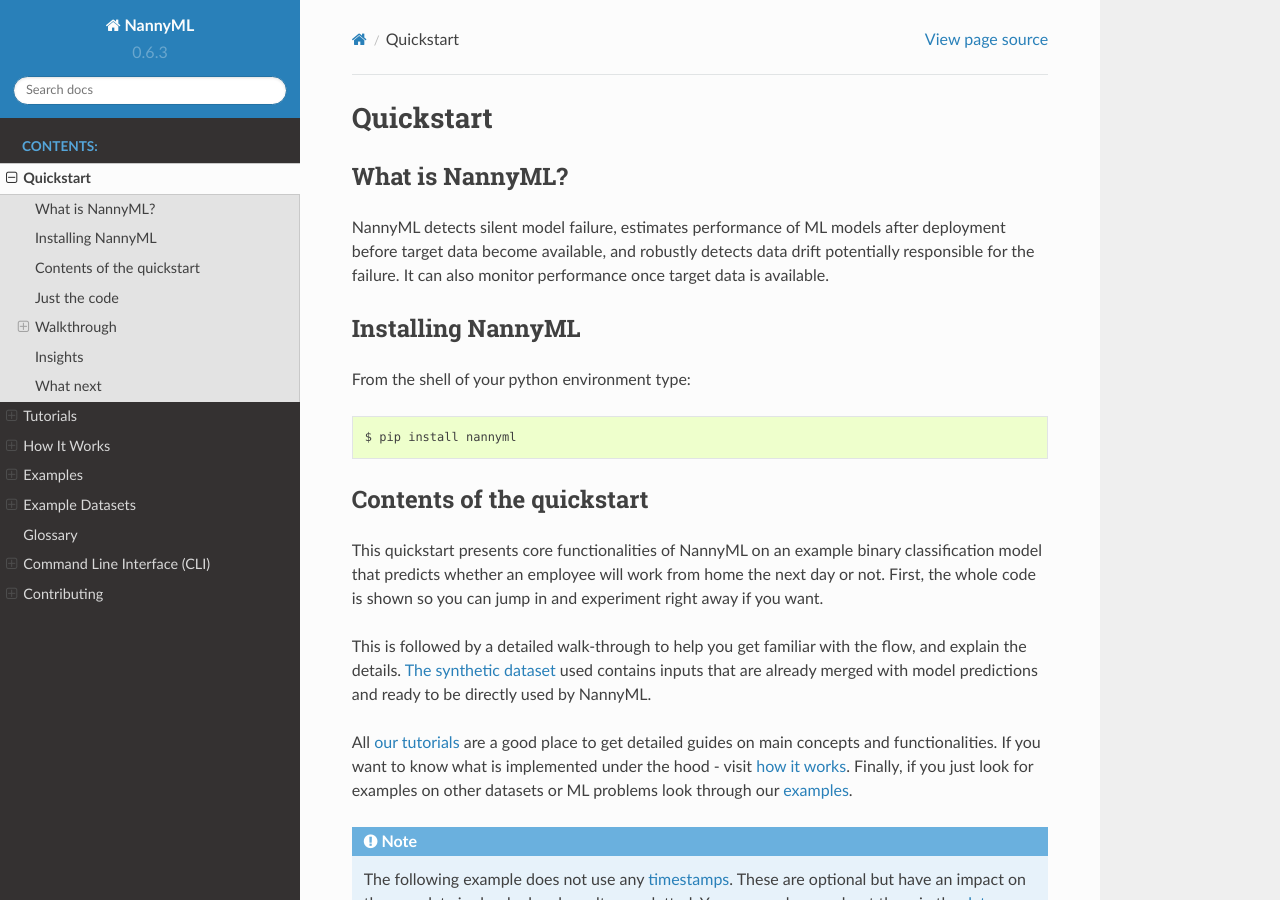
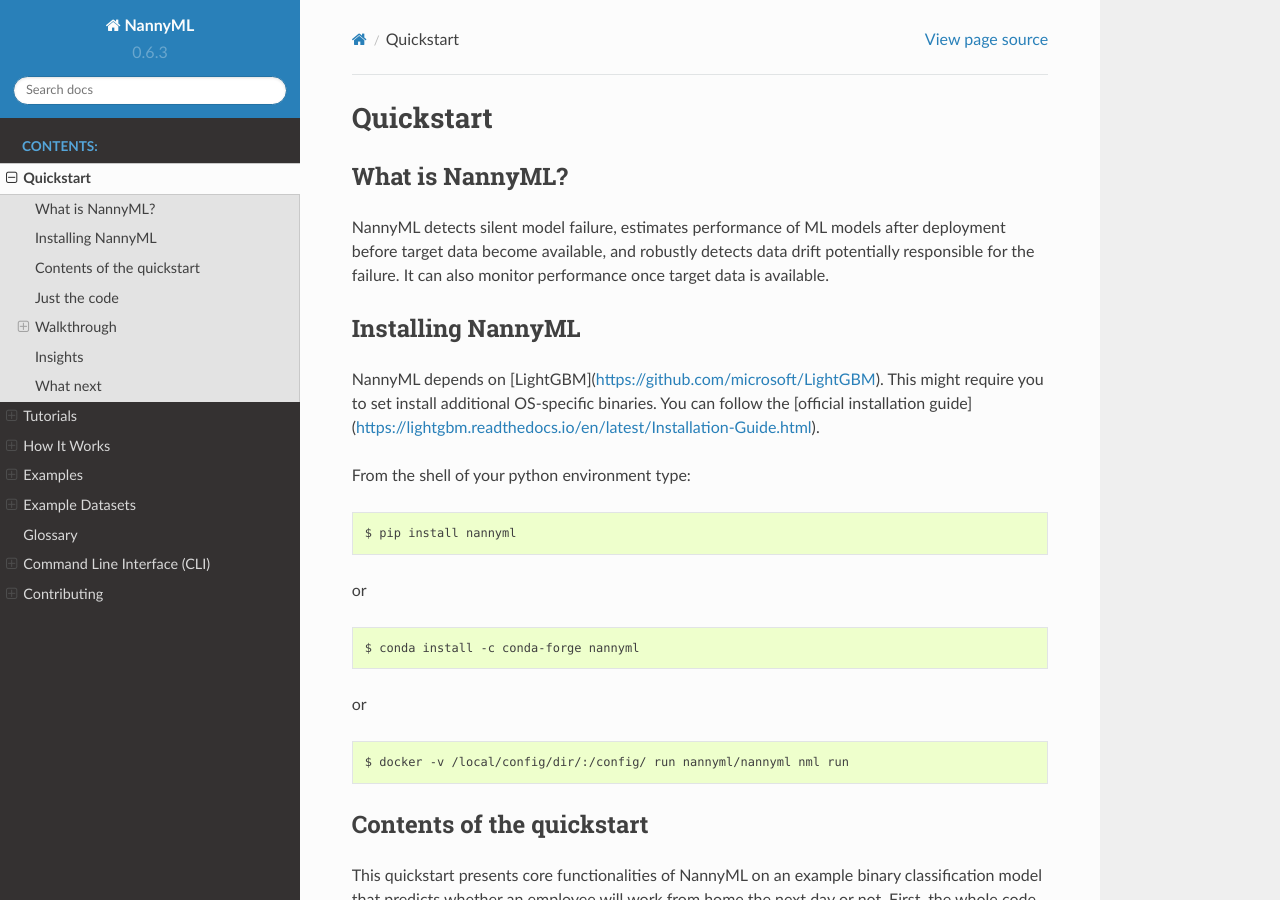
Before and after one commit to NannyML/nannyml, a Sphinx documentation site: the page built from docs/quick.rst, in a window 1280 px wide and 900 px high. Built offline with Sphinx 7.4.7 and the Read the Docs theme 2.0.0, drawn with Linux system fonts in a browser that asks for light colours; pages that are not in the unit, such as notebooks, are missing from menus.

Commit message:
Add ligtgbm install to installation section of README.md / Quickstart
Signed-off-by: Niels Nuyttens <niels@nannyml.com>

```diff
--- a/docs/quick.rst
+++ b/docs/quick.rst
@@ -17,11 +17,27 @@
 Installing NannyML
 ------------------
 
+NannyML depends on [LightGBM](https://github.com/microsoft/LightGBM). This might require you to set install additional
+OS-specific binaries. You can follow the [official installation guide](https://lightgbm.readthedocs.io/en/latest/Installation-Guide.html).
+
 From the shell of your python environment type:
 
 .. code-block:: bash
 
     $ pip install nannyml
+
+or
+
+.. code-block:: bash
+
+    $ conda install -c conda-forge nannyml
+
+
+or
+
+.. code-block:: bash
+
+    $ docker -v /local/config/dir/:/config/ run nannyml/nannyml nml run
 
 
 --------------------------
```
Also changed, not shown: README.md (+4 -0 lines).
